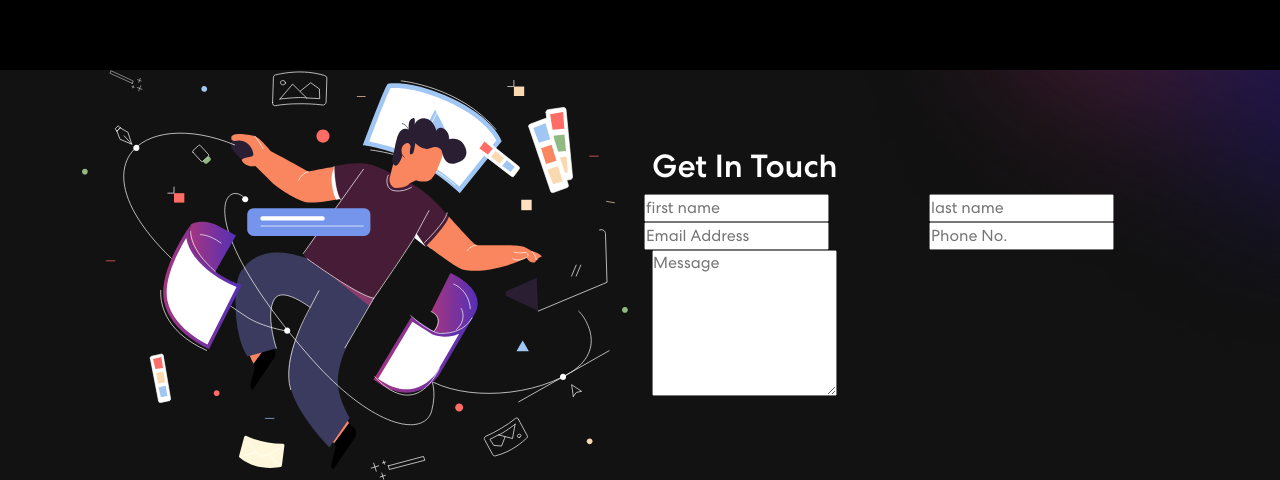
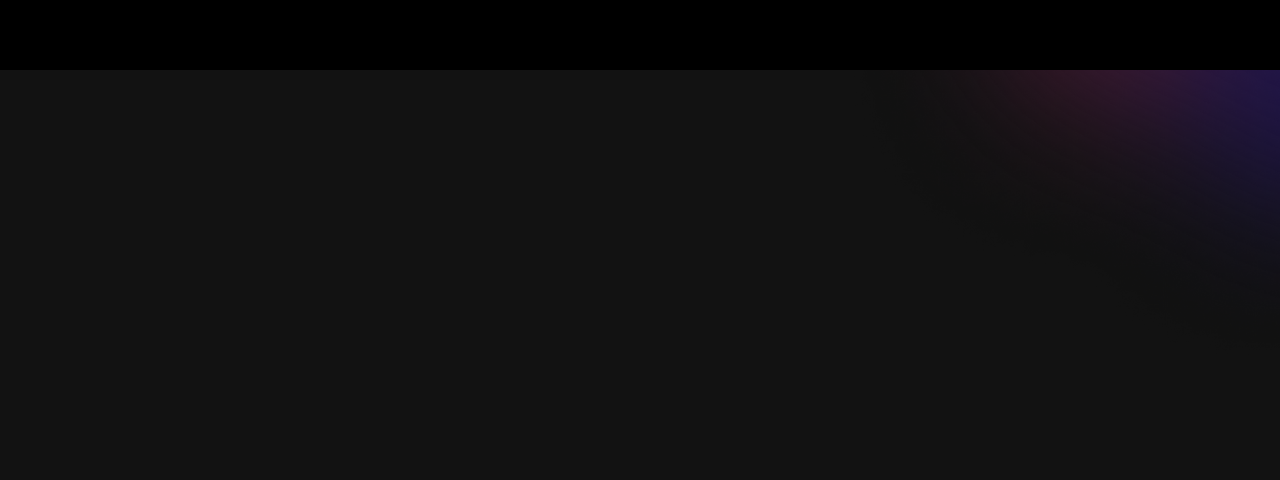
Before and after one commit to tamimhasan19702/React-portfolio, a React (Create React App) app: page / in a window 1280 px wide. Shown: the part 1698-2178 px from the top of the page. After the commit the page ends 2070 px from the top, so only its background shows below. Built offline with nearby package versions, Linux system fonts and the light colour scheme.

Commit message:
contact us updates

```diff
--- a/src/App.js
+++ b/src/App.js
@@ -4,7 +4,7 @@ import 'bootstrap/dist/css/bootstrap.min.css';
 import { Banner } from './components/Banner/Banner';
 import { Skills } from './components/Skills/Skills';
 import { Projects } from './components/Projects/Projects';
-import { Contact } from './components/Contact/Contact';
+// import { Contact } from './components/Contact/Contact';
 
 
 const App = () => {
@@ -14,7 +14,7 @@ const App = () => {
       <Banner />
       <Skills/>
       <Projects />
-      <Contact/>
+      {/* <Contact/> */}
     </div>
   )
 }
--- a/src/components/Contact/Contact.js
+++ b/src/components/Contact/Contact.js
@@ -1,70 +1,76 @@
-import { useState } from 'react';
-import { Container, Col,Row } from 'react-bootstrap';
-import contactImg from '../../assets/img/contact-img.svg';
+// import { useState } from 'react';
+// import { Container, Col,Row } from 'react-bootstrap';
+// import contactImg from '../../assets/img/contact-img.svg';
 
-export const Contact = () => {
+// export const Contact = () => {
 
-    const formInitialDetails = {
-        firstName: '',
-        lastName: '',
-        email: '',
-        phone: '',
-        message: '',
-    }
+//     const formInitialDetails = {
+//         firstName: '',
+//         lastName: '',
+//         email: '',
+//         phone: '',
+//         message: '',
+//     }
 
-    const [formDetails,setFormDetails] = useState(formInitialDetails);
-    const [buttonText,setButtonText] = useState('Send');
-    const [status,setStatus] = useState ({});
+//     const [formDetails,setFormDetails] = useState(formInitialDetails);
+//     const [buttonText,setButtonText] = useState('Send');
+//     const [status,setStatus] = useState ({});
 
-    const onFormUpdate = (category,value) => {
-        setFormDetails({
-            ...formDetails,
-            [category]: value
-        })
-    }
+//     const onFormUpdate = (category,value) => {
+//         setFormDetails({
+//             ...formDetails,
+//             [category]: value
+//         })
+//     }
 
-    return(
-        <section className='contact' id='connect'>
-             <Container>
-                <Row className="align-items-center">
-                  <Col md={6}>
-                  <img src={contactImg} alt="Contact Us" />
-                  </Col>
+//     return(
+//         <section className='contact' id='connect'>
+//              <Container>
+//                 <Row className="align-items-center">
+//                   <Col md={6}>
+//                   <img src={contactImg} alt="Contact Us" />
+//                   </Col>
 
-                  <Col md={6}>
-                  <h2>Get In Touch</h2>
-                  <form>
-                    <Row>
+//                   <Col md={6}>
+//                   <h2>Get In Touch</h2>
+//                   <form>
+//                     <Row>
 
-                        <Col sm={6} className="px-1">
-                        <input type="text" value={formDetails.firstName} placeholder="first name" onChange={(e) => onFormUpdate('firstName',e.target.value)}
-                        />
-                        </Col>
+//                         <Col sm={6} className="px-1">
+//                         <input type="text" value={formDetails.firstName} placeholder="first name" onChange={(e) => onFormUpdate('firstName',e.target.value)}
+//                         />
+//                         </Col>
 
-                        <Col sm={6} className="px-1">
-                        <input type="text" value={formDetails.lastName} placeholder="last name" onChange={(e) => onFormUpdate('lastName',e.target.value)}
-                        />
-                        </Col>
+//                         <Col sm={6} className="px-1">
+//                         <input type="text" value={formDetails.lastName} placeholder="last name" onChange={(e) => onFormUpdate('lastName',e.target.value)}
+//                         />
+//                         </Col>
 
-                        <Col sm={6} className="px-1">
-                        <input type="email" value={formDetails.email} placeholder="Email Address" onChange={(e) => onFormUpdate('email',e.target.value)}
-                        />
-                        </Col>
+//                         <Col sm={6} className="px-1">
+//                         <input type="email" value={formDetails.email} placeholder="Email Address" onChange={(e) => onFormUpdate('email',e.target.value)}
+//                         />
+//                         </Col>
 
-                        <Col sm={6} className="px-1">
-                        <input type="tel" value={formDetails.phone} placeholder="Phone No." onChange={(e) => onFormUpdate('phone',e.target.value)}
-                        />
-                        </Col>
+//                         <Col sm={6} className="px-1">
+//                         <input type="tel" value={formDetails.phone} placeholder="Phone No." onChange={(e) => onFormUpdate('phone',e.target.value)}
+//                         />
+//                         </Col>
 
-                        <Col>
-                        <textarea rows="6" value={formDetails.message} placeholder="Message" onChange={(e) => onFormUpdate('message',e.target.value)}/>
-                        </Col>
-
-                    </Row>
-                  </form>
-                  </Col>
-                </Row>
-             </Container>
-        </section>
-    )
-}
+//                         <Col>
+//                         <textarea rows="6" value={formDetails.message} placeholder="Message" onChange={(e) => onFormUpdate('message',e.target.value)}/>
+//                         <button type='submit'><span>{buttonText}</span></button>
+//                         </Col>
+//                       {
+//                         status.message &&
+//                         <col>
+//                         <p className={status.success === false ? "danger" : "success"}>{status.message}</p>
+//                         </col>
+//                       }
+//                     </Row>
+//                   </form>
+//                   </Col>
+//                 </Row>
+//              </Container>
+//         </section>
+//     )
+// }
```
Also changed, not shown: src/assets/img/img2.jpg (added).
